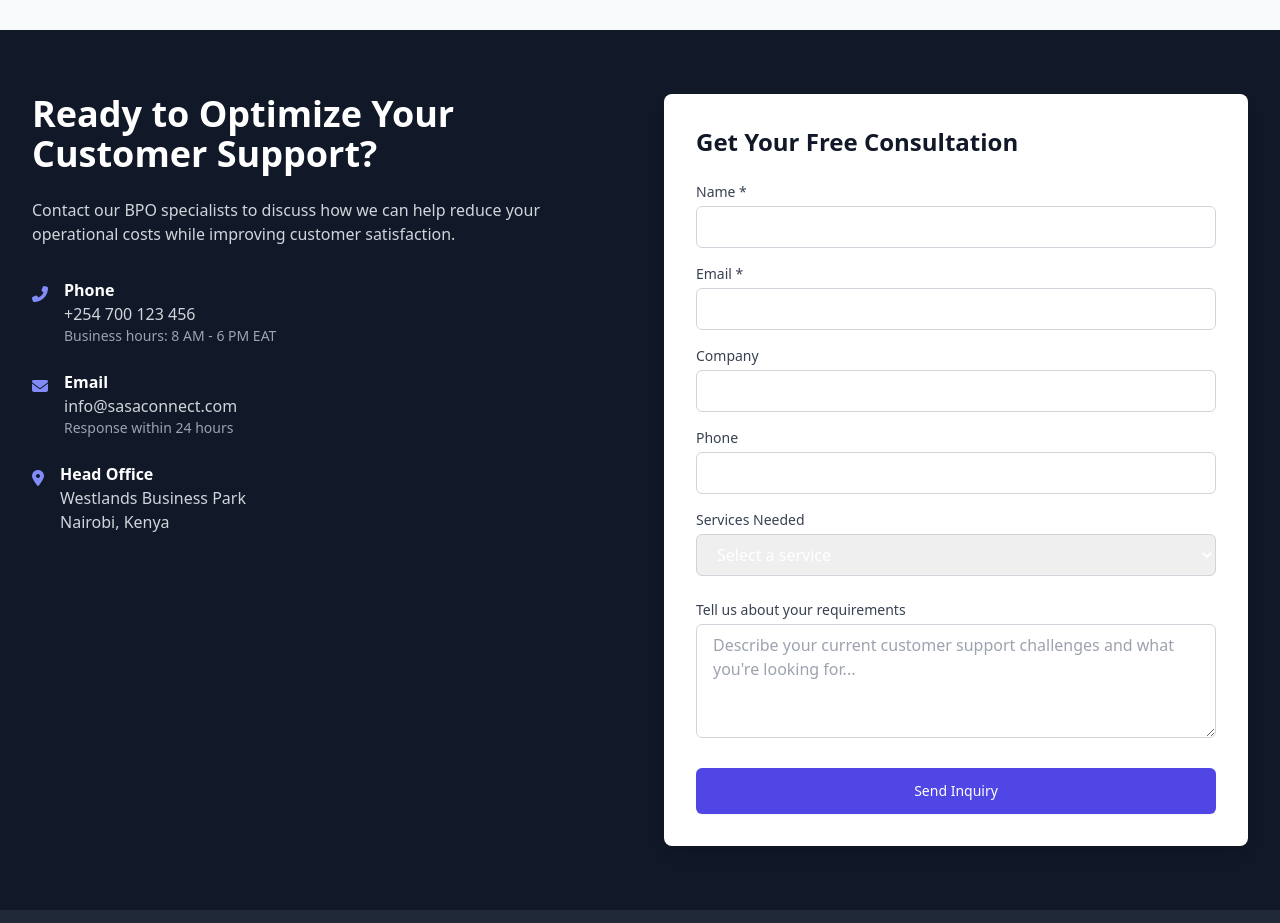
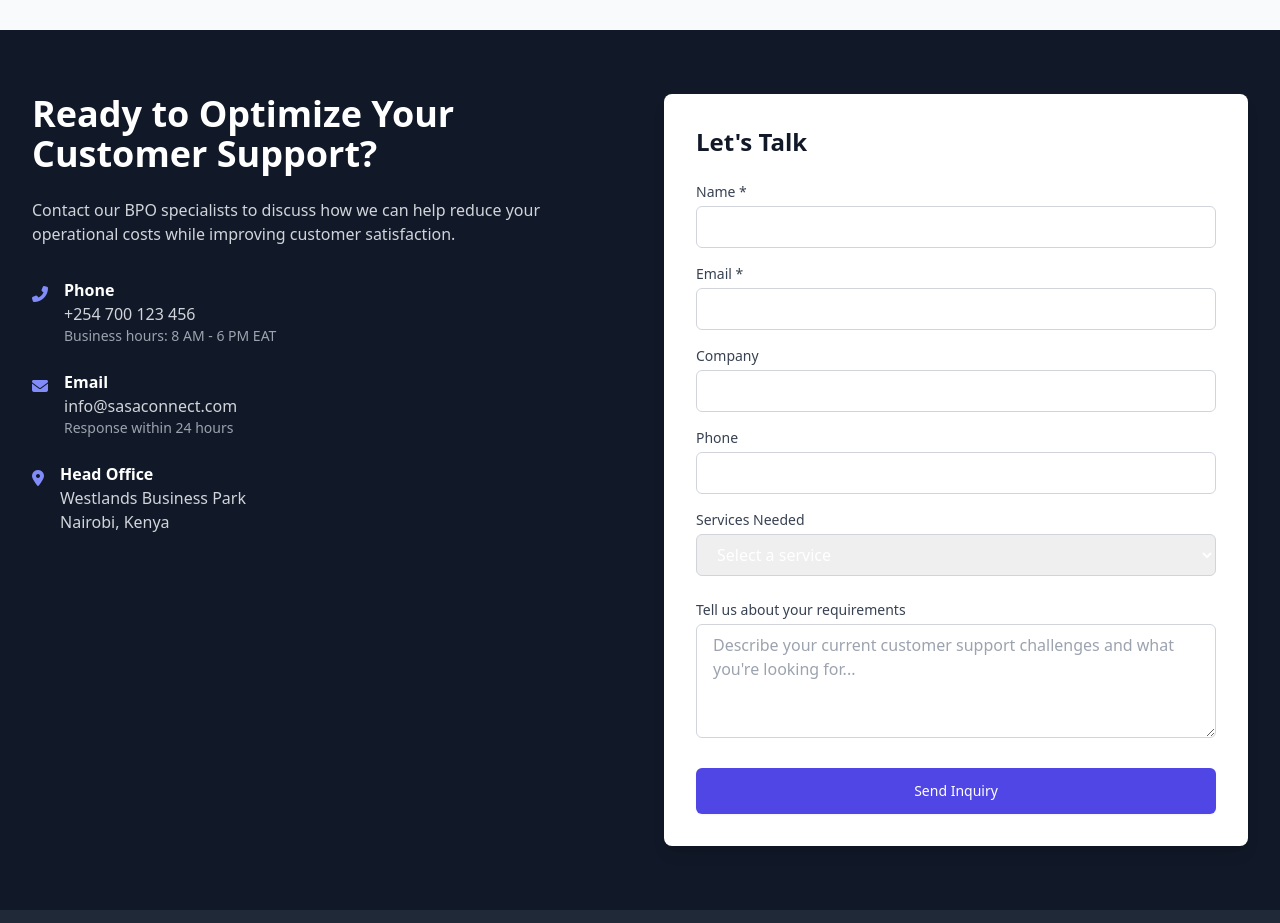
Before and after one commit to Chrisever/OmniCX-Ver3, a plain HTML site: page index.html in a window 1280 px wide. Shown: the part 3380-4303 px from the top of the page. Drawn offline with nearby package versions, Linux system fonts and the light colour scheme.

Commit message:
Change header text from 'Get Your Free Consultation' to 'Let's Talk'

```diff
--- a/index.html
+++ b/index.html
@@ -513,7 +513,7 @@
                 </div>
 
                 <div class="bg-white p-8 rounded-lg shadow-lg">
-                    <h3 class="text-2xl font-bold text-gray-900 mb-6">Get Your Free Consultation</h3>
+                    <h3 class="text-2xl font-bold text-gray-900 mb-6">Let's Talk</h3>
                     <form id="contactForm">
                         <div class="mb-4">
                             <label for="name" class="block text-sm font-medium text-gray-700 mb-1">Name *</label>
```
